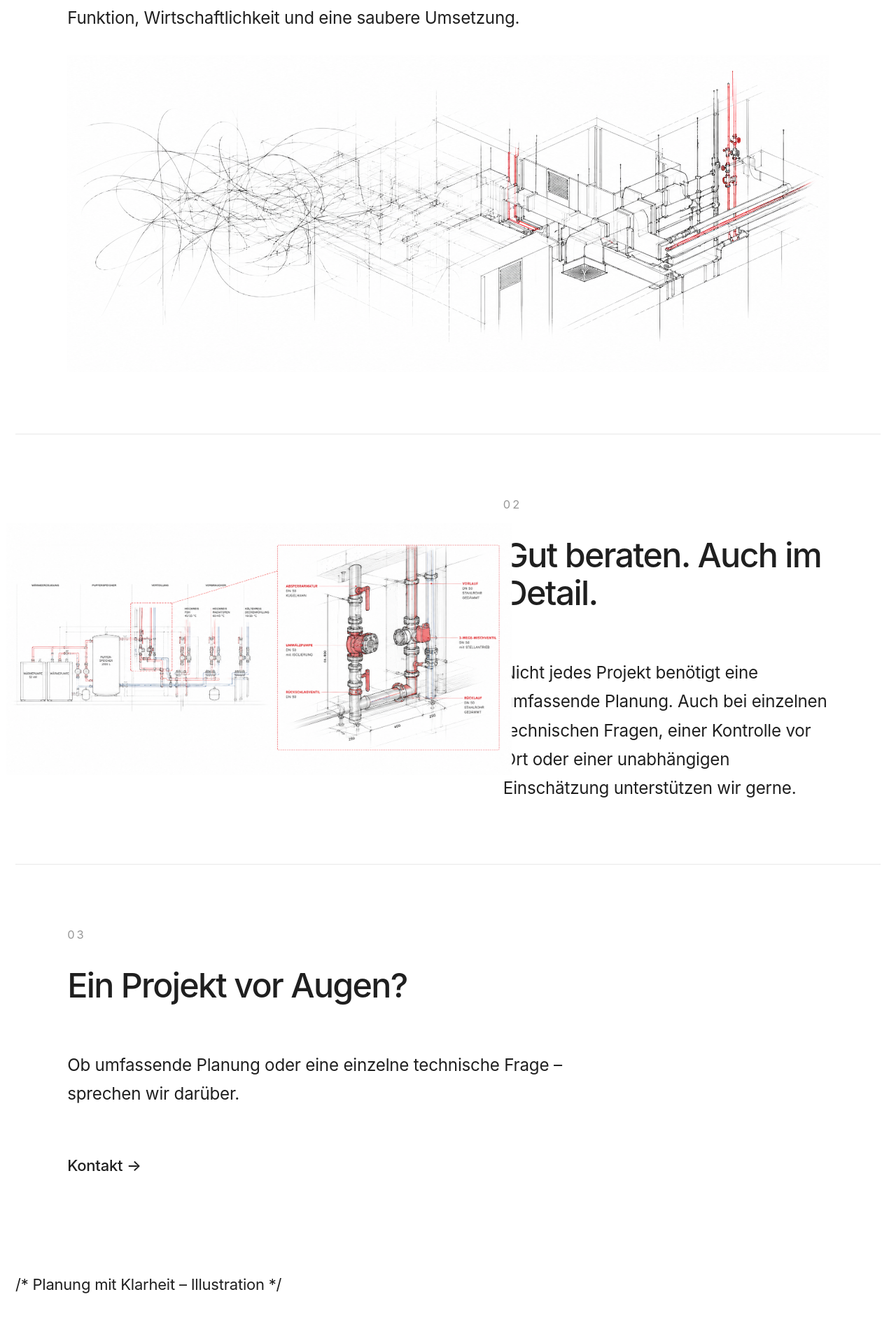
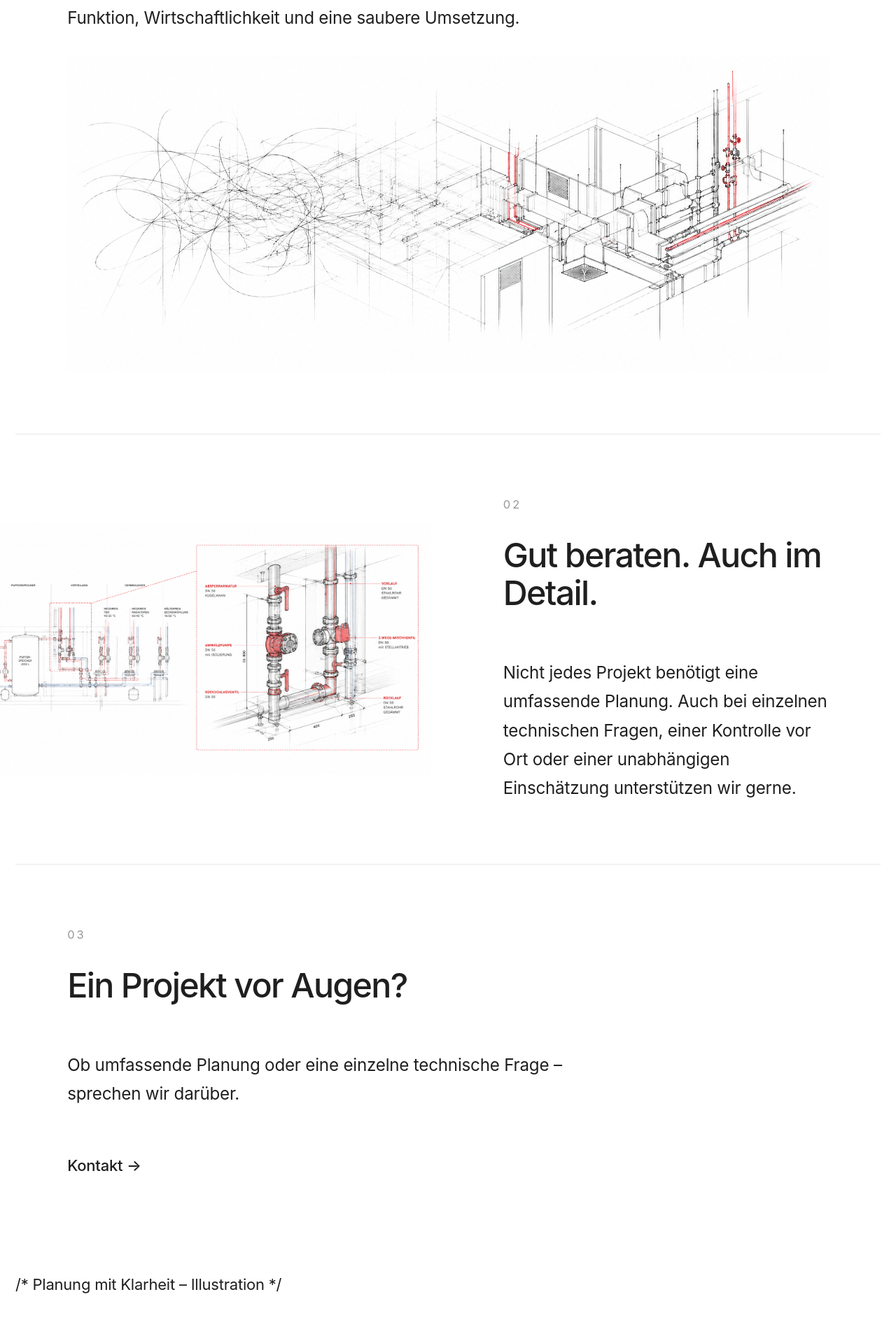
Before and after one commit to gryphiusodenhobler/www.optiplan.at, a Jekyll site: the page built from index.md, in a window 1280 px wide. Shown: the part 1129-3016 px from the top of the page at 70% size. Built offline with Jekyll 4.4.1, drawn with Linux system fonts in a browser that asks for light colours; cached includes are drawn as plain includes.

Commit message:
Update optiplan.scss

```diff
--- a/_sass/optiplan.scss
+++ b/_sass/optiplan.scss
@@ -930,7 +930,7 @@ body {
   width: 135%;
   max-width: none;
   height: auto;
-  transform: translateX(-12%);
+  transform: translateX(-28%);
 }
 
 @media (max-width: 768px) {
```
